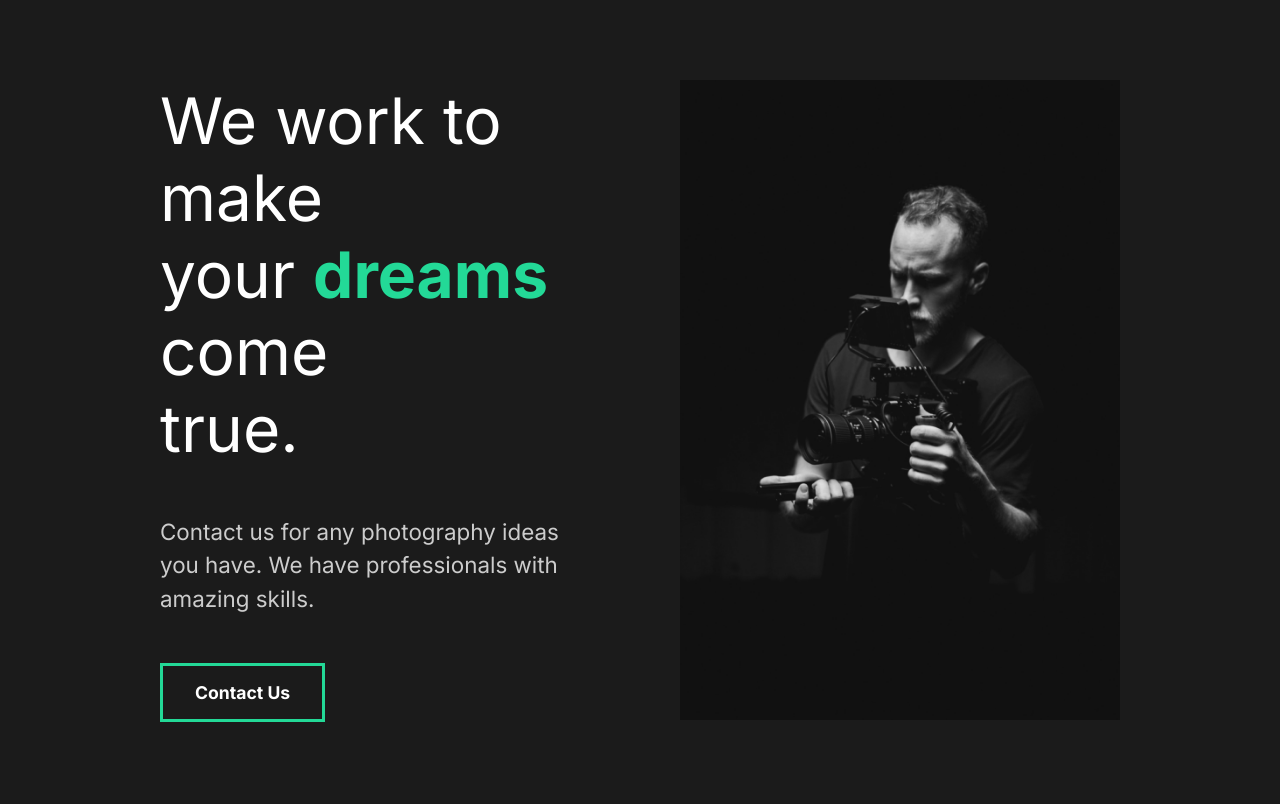
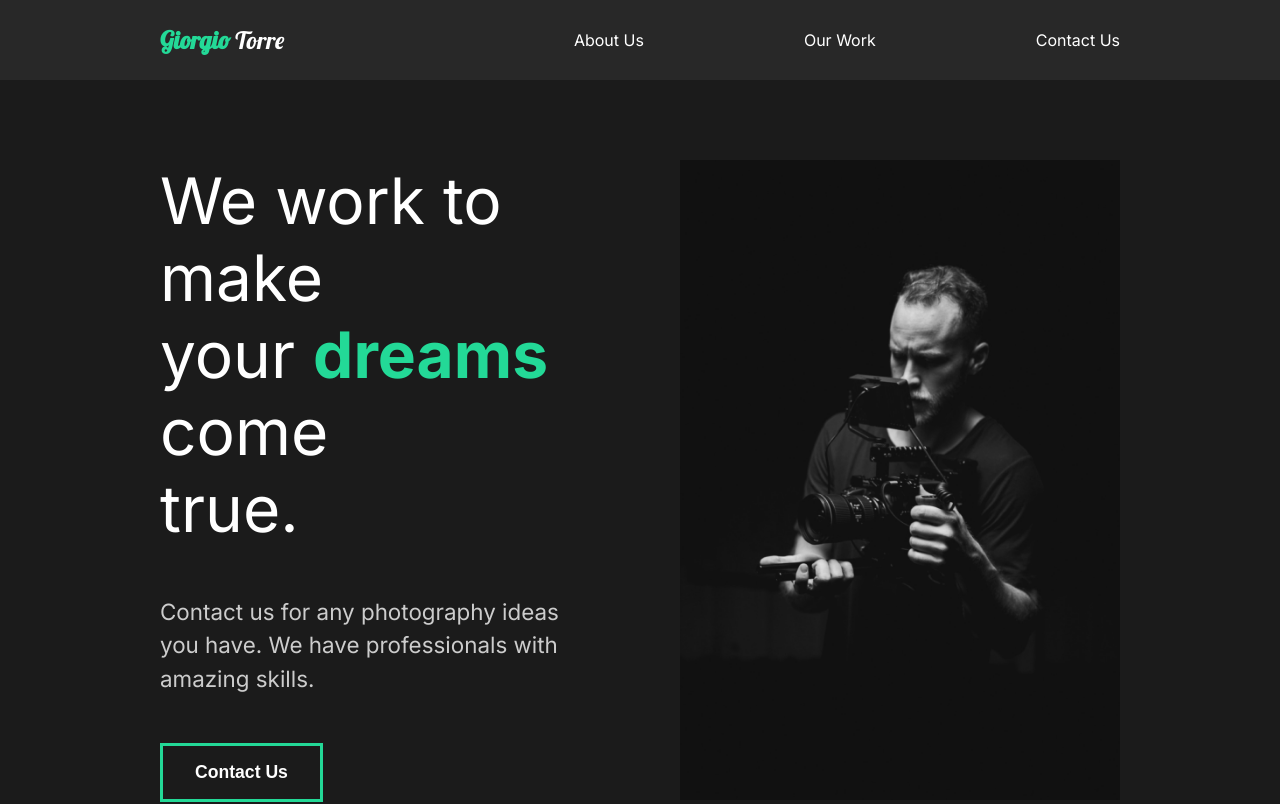
Before and after one commit to towerbrother/personalPortfolio-app, a React (Create React App) app: page / in a window 1280 px wide. Shown: the top 804 px of the page. Built offline with nearby package versions, Linux system fonts and the light colour scheme.

Commit message:
Created and styled Nav component. Changed favicon.

```diff
--- a/public/index.html
+++ b/public/index.html
@@ -28,7 +28,7 @@
       work correctly both with client-side routing and a non-root public URL.
       Learn how to configure a non-root public URL by running `npm run build`.
     -->
-    <title>Portfolio App</title>
+    <title>Giorgio Torre</title>
   </head>
   <body>
     <div id="root"></div>
--- a/src/App.js
+++ b/src/App.js
@@ -1,11 +1,13 @@
 import React from "react";
 import AboutPage from "./pages/AboutPage";
+import Nav from "./components/Nav";
 import GlobalStyle from "./components/GlobalStyle";
 
 function App() {
   return (
     <div className="App">
       <GlobalStyle />
+      <Nav />
       <AboutPage />
     </div>
   );
--- a/src/components/GlobalStyle.js
+++ b/src/components/GlobalStyle.js
@@ -5,11 +5,11 @@
         margin:0;
         padding:0;
         box-sizing:border-box;
-        font-family: 'Inter', sans-serif;
     }
 
     body {
         background: #1b1b1b;
+        font-family: 'Inter', sans-serif;
     }
 
     button {
--- /dev/null
+++ b/src/components/Nav.js
@@ -0,0 +1,59 @@
+import React from "react";
+import styled from "styled-components";
+
+const Nav = () => {
+  return (
+    <StyledNav>
+      <h1 id="logo">
+        <a href="#">
+          <span>Giorgio</span> Torre
+        </a>
+      </h1>
+      <ul>
+        <li>
+          <a href="#">About Us</a>
+        </li>
+        <li>
+          <a href="#">Our Work</a>
+        </li>
+        <li>
+          <a href="#">Contact Us</a>
+        </li>
+      </ul>
+    </StyledNav>
+  );
+};
+
+export default Nav;
+
+const StyledNav = styled.nav`
+  min-height: 10vh;
+  display: flex;
+  margin: auto;
+  justify-content: space-between;
+  align-items: center;
+  padding: 1rem 10rem;
+  background: #282828;
+  #logo {
+    font-size: 1.5rem;
+    font-family: "Lobster", cursive;
+    font-weight: lighter;
+    a {
+      span {
+        color: #23d997;
+      }
+    }
+  }
+  a {
+    color: white;
+    text-decoration: none;
+  }
+  ul {
+    display: flex;
+    list-style: none;
+  }
+  li {
+    padding-left: 10rem;
+    position: relative;
+  }
+`;
```
Also changed, not shown: 2 other files (tests, documents, lock files or other folders).
